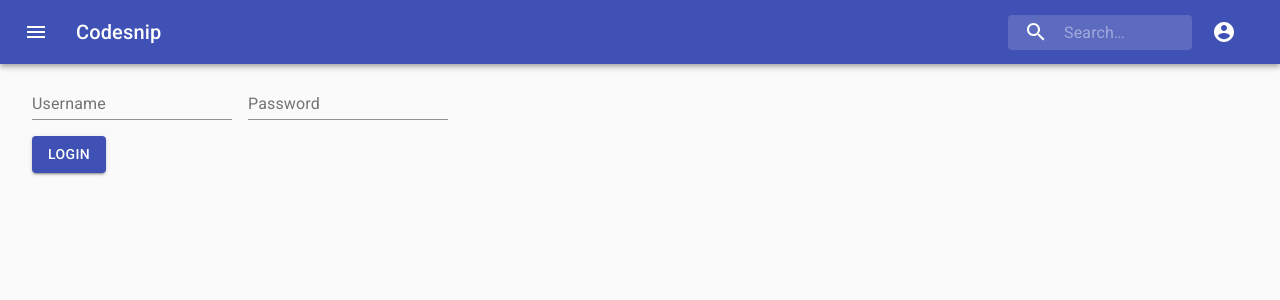
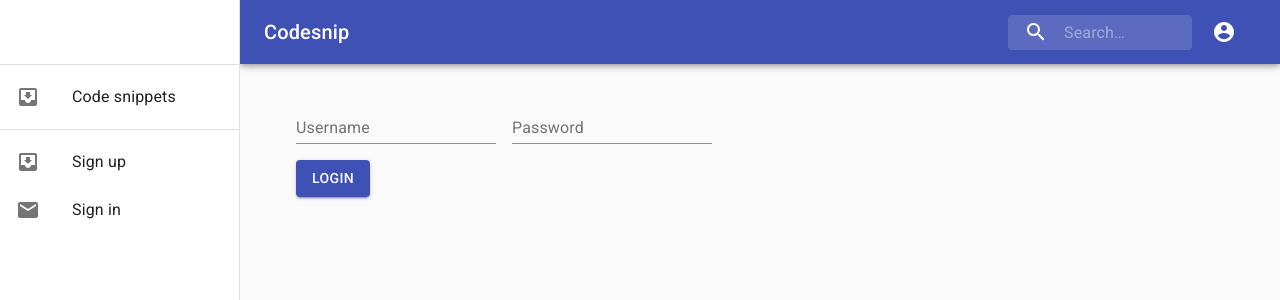
Before and after one commit to eye1985/codesnip-react-client, a React (Create React App) app: page /login in a window 1280 px wide. Shown: the top 300 px of the page. Built offline with nearby package versions, Linux system fonts and the light colour scheme.

Commit message:
- Setup app shell

```diff
--- a/src/App.tsx
+++ b/src/App.tsx
@@ -1,6 +1,5 @@
 import React from 'react';
 import {BrowserRouter as Router, Route, Switch} from "react-router-dom";
-
 
 //Material
 import Container from '@material-ui/core/Container';
@@ -10,7 +9,7 @@ import {getAuth} from "sessionStore";
 import {LoggedInContext, LoggedInContextProps} from "Context/LoggedInContext";
 import Code from "Component/Code";
 import CodeList from "Component/CodeList";
-import TopBar from "Component/TopBar";
+import AppShell from "Component/AppShell/Index";
 import Login from "Component/Login";
 
 import CssBaseline from '@material-ui/core/CssBaseline';
@@ -24,7 +23,7 @@ function App() {
         <LoggedInContext.Provider value={isLoggedProp}>
             <CssBaseline/>
             <Router>
-                <TopBar/>
+                <AppShell>
                     <Container maxWidth="xl">
                         <Switch>
                             <Route exact path="/">
@@ -40,12 +39,9 @@ function App() {
                             </Route>
 
                             <Route exact path="/login" component={Login} />
-
-                        <Route exact path="/logout">
-                            <h1>Under dev</h1>
-                        </Route>
                         </Switch>
                     </Container>
+                </AppShell>
             </Router>
         </LoggedInContext.Provider>
     );
--- a/src/Component/TopBar.tsx
+++ b/src/Component/AppShell/Index.tsx
@@ -2,6 +2,7 @@ import React, {useContext} from 'react';
 import {LoggedInContext} from "Context/LoggedInContext";
 import {Link, useHistory} from "react-router-dom";
 import {getAuth, removeAuth} from "sessionStore";
+import SideMenu,{drawerWidth} from "Component/AppShell/SideMenu";
 
 // Material
 import AppBar from '@material-ui/core/AppBar';
@@ -15,15 +16,33 @@ import SearchIcon from '@material-ui/icons/Search';
 import Button from '@material-ui/core/Button';
 import AccountCircleIcon from '@material-ui/icons/AccountCircle';
 import ExitToAppIcon from '@material-ui/icons/ExitToApp';
+
 import ApiUrl from "apiUrl";
 
 
 const useStyles = makeStyles(theme => ({
     root: {
+        display:"flex",
+    },
+
+    appBar: {
         flexGrow: 1,
+        [theme.breakpoints.up('sm')]: {
+            width: `calc(100% - ${drawerWidth}px)`,
+            marginLeft: drawerWidth,
+        },
     },
+
+    content: {
+        flexGrow: 1,
+        padding: theme.spacing(3),
+    },
+
     menuButton: {
         marginRight: theme.spacing(2),
+        [theme.breakpoints.up('sm')]: {
+            display: 'none',
+        },
     },
     toHome: {
         color: "#fff",
@@ -36,6 +55,7 @@ const useStyles = makeStyles(theme => ({
             display: 'block',
         },
     },
+    toolbar: theme.mixins.toolbar,
     search: {
         position: 'relative',
         borderRadius: theme.shape.borderRadius,
@@ -75,7 +95,7 @@ const useStyles = makeStyles(theme => ({
     },
 }));
 
-export default function SearchAppBar() {
+const AppShell:React.FunctionComponent = (props) => {
     const classes = useStyles();
     const history = useHistory();
     const loggedInContext = useContext(LoggedInContext);
@@ -100,7 +120,7 @@ export default function SearchAppBar() {
 
     return (
         <div className={classes.root}>
-            <AppBar position="static">
+            <AppBar className={classes.appBar} position="fixed">
                 <Toolbar>
                     <IconButton
                         edge="start"
@@ -142,6 +162,13 @@ export default function SearchAppBar() {
                     }
                 </Toolbar>
             </AppBar>
+            <SideMenu />
+            <main className={classes.content}>
+                <div className={classes.toolbar} />
+                {props.children}
+            </main>
         </div>
     );
-}
+};
+
+export default AppShell;
--- /dev/null
+++ b/src/Component/AppShell/Items.tsx
@@ -0,0 +1,48 @@
+import React from 'react';
+import Divider from '@material-ui/core/Divider';
+import List from '@material-ui/core/List';
+import ListItem from '@material-ui/core/ListItem';
+import ListItemIcon from '@material-ui/core/ListItemIcon';
+import ListItemText from '@material-ui/core/ListItemText';
+import InboxIcon from '@material-ui/icons/MoveToInbox';
+import MailIcon from '@material-ui/icons/Mail';
+import { makeStyles, Theme, createStyles } from '@material-ui/core/styles';
+
+
+const useStyles = makeStyles((theme: Theme) =>
+    createStyles({
+        toolbar: theme.mixins.toolbar,
+    }),
+);
+
+export default function(){
+    const classes = useStyles();
+
+    const clickHandler = (event:React.MouseEvent<HTMLDivElement, MouseEvent>) => {
+        console.log(11111);
+    };
+
+    return (
+        <div>
+            <div className={classes.toolbar} />
+            <Divider />
+            <List>
+                {['Code snippets'].map((text, index) => (
+                    <ListItem button key={text} onClick={clickHandler}>
+                        <ListItemIcon>{index % 2 === 0 ? <InboxIcon /> : <MailIcon />}</ListItemIcon>
+                        <ListItemText primary={text} />
+                    </ListItem>
+                ))}
+            </List>
+            <Divider />
+            <List>
+                {['Sign up','Sign in'].map((text, index) => (
+                    <ListItem button key={text} onClick={clickHandler}>
+                        <ListItemIcon>{index % 2 === 0 ? <InboxIcon /> : <MailIcon />}</ListItemIcon>
+                        <ListItemText primary={text} />
+                    </ListItem>
+                ))}
+            </List>
+        </div>
+    )
+};
--- /dev/null
+++ b/src/Component/AppShell/SideMenu.tsx
@@ -0,0 +1,77 @@
+import React from 'react';
+import Items from "Component/AppShell/Items";
+import Drawer from '@material-ui/core/Drawer';
+import Hidden from '@material-ui/core/Hidden';
+import { makeStyles, useTheme, Theme, createStyles } from '@material-ui/core/styles';
+
+export const drawerWidth = 240;
+
+const useStyles = makeStyles((theme: Theme) =>
+    createStyles({
+        drawer: {
+            [theme.breakpoints.up('sm')]: {
+                width: drawerWidth,
+                flexShrink: 0,
+            },
+        },
+        appBar: {
+            [theme.breakpoints.up('sm')]: {
+                width: `calc(100% - ${drawerWidth}px)`,
+                marginLeft: drawerWidth,
+            },
+        },
+        menuButton: {
+            marginRight: theme.spacing(2),
+            [theme.breakpoints.up('sm')]: {
+                display: 'none',
+            },
+        },
+        toolbar: theme.mixins.toolbar,
+        drawerPaper: {
+            width: drawerWidth,
+        },
+    }),
+);
+
+
+export default function () {
+    const classes = useStyles();
+    const theme = useTheme();
+    const [mobileOpen, setMobileOpen] = React.useState(false);
+
+    const handleDrawerToggle = () => {
+        setMobileOpen(!mobileOpen);
+    };
+
+    return (
+        <nav className={classes.drawer}>
+            <Hidden smUp implementation="css">
+                <Drawer
+                    variant="temporary"
+                    anchor={theme.direction === 'rtl' ? 'right' : 'left'}
+                    open={mobileOpen}
+                    onClose={handleDrawerToggle}
+                    classes={{
+                        paper: classes.drawerPaper,
+                    }}
+                    ModalProps={{
+                        keepMounted: true, // Better open performance on mobile.
+                    }}
+                >
+                    <Items />
+                </Drawer>
+            </Hidden>
+            <Hidden xsDown implementation="css">
+                <Drawer
+                    classes={{
+                        paper: classes.drawerPaper,
+                    }}
+                    variant="permanent"
+                    open
+                >
+                    <Items />
+                </Drawer>
+            </Hidden>
+        </nav>
+    )
+}
--- a/src/Component/CodeList.tsx
+++ b/src/Component/CodeList.tsx
@@ -80,7 +80,7 @@ export default function () {
     return (
         <div>
             <header className={codeListClasses.header}>
-                List of codes
+                Code snippets
             </header>
 
             <List className={listClasses.root}>
```
Lines whose indentation alone changed are shown as unchanged.
